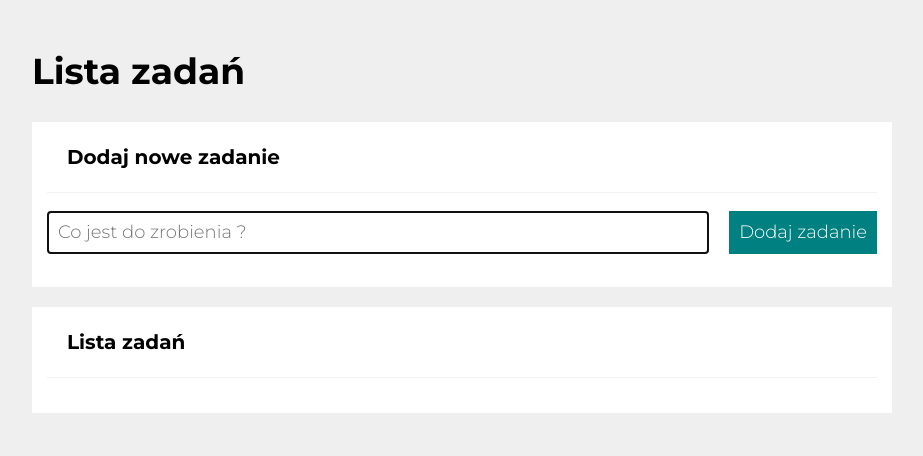
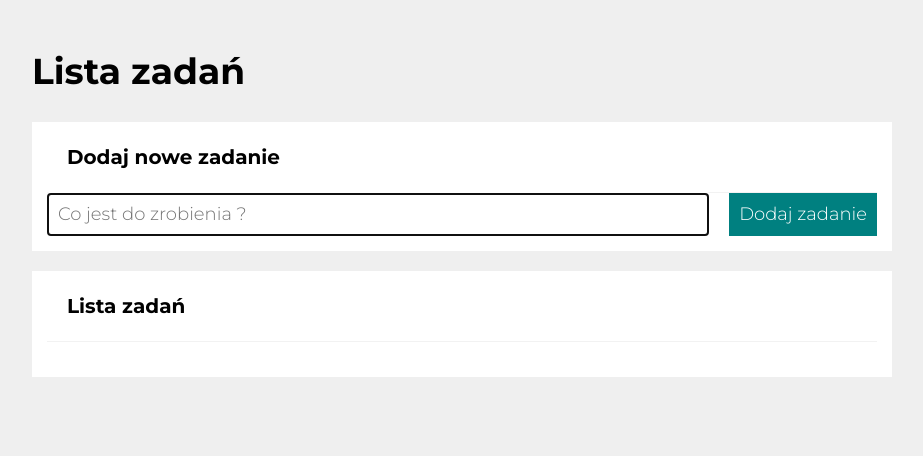
Before and after one commit to SlawekHups/Task-list, a plain HTML site: page index.html in a window 1280 px wide. Shown: the whole page, without its empty margins (178-1101 px from the left). Drawn offline with nearby package versions, Linux system fonts and the light colour scheme.

Commit message:
removal of div and p

```diff
--- a/index.html
+++ b/index.html
@@ -7,7 +7,8 @@
     <meta name="viewport" content="width=device-width, initial-scale=1.0">
     <title>Lista zadań</title>
     <meta property="og:image" content="images/share.jpeg">
-    <meta property="og:description" content="Strona z możliwością dodawania, zaznaczania po zakończeniu oraz usuwania zadań. " />
+    <meta property="og:description"
+        content="Strona z możliwością dodawania, zaznaczania po zakończeniu oraz usuwania zadań. " />
     <link rel="icon" href="images/icon.png">
     <link rel="preconnect" href="https://fonts.googleapis.com">
     <link rel="preconnect" href="https://fonts.gstatic.com" crossorigin>
@@ -27,15 +28,12 @@
     <header class="header">
         <h1>Lista zadań</h1>
     </header>
-    <div class="container">
     <main>
         <section class="section">
             <h2 class="section__header">Dodaj nowe zadanie</h2>
-                <form class="form js-form">
-                    <p class="form__content">
+            <form class="form form__content js-form">
                 <input autofocus class="form__field js-newTask" placeholder="Co jest do zrobienia ?">
                 <button class="form__button">Dodaj zadanie</button>
-                    </p>
             </form>
         </section>
         <section class="section">
@@ -43,7 +41,6 @@
             <ul class="tasks js-tasks"></ul>
         </section>
     </main>
-    </div>
 </body>
 
 </html>
```
Lines whose indentation alone changed are shown as unchanged.
